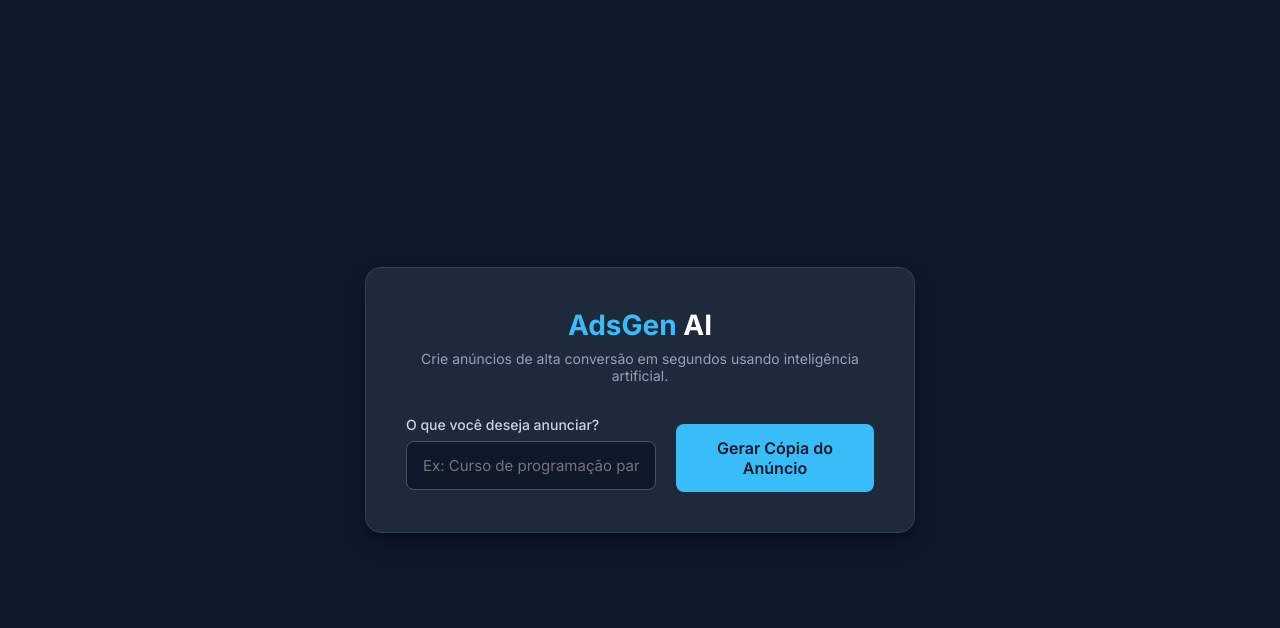
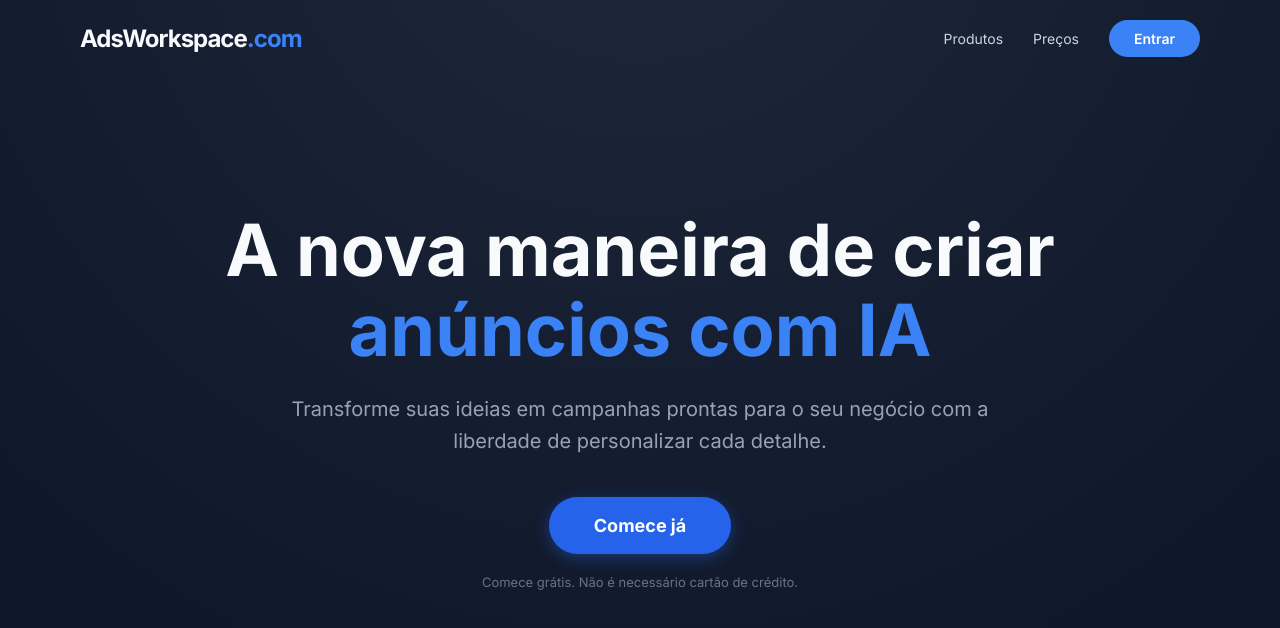
Before and after one commit to victorccunha2013-hub/sistema-anuncios-ia, a React (Vite) app in the folder frontend/: page / in a window 1280 px wide. Shown: the top 628 px of the page. Built offline with nearby package versions, Linux system fonts and the light colour scheme.

Commit message:
design: tela de boas vindas estilo landing page profissional

```diff
--- a/frontend/src/App.jsx
+++ b/frontend/src/App.jsx
@@ -1,65 +1,94 @@
-import React, { useState } from 'react'
+import React from 'react'
 import './index.css'
 
 function App() {
-  const [prompt, setPrompt] = useState('')
+  return (
+    <div style={{ minHeight: '100vh', position: 'relative' }}>
+      <div className="bg-gradient"></div>
 
-  return (
-    <div style={{
-      width: '100%',
-      maxWidth: '550px',
-      backgroundColor: '#1e293b',
-      padding: '40px',
-      borderRadius: '16px',
-      boxShadow: '0 10px 25px -5px rgba(0, 0, 0, 0.3), 0 8px 10px -6px rgba(0, 0, 0, 0.3)',
-      border: '1px solid #334155'
-    }}>
-      <header style={{ marginBottom: '32px', textAlign: 'center' }}>
-        <h1 style={{ fontSize: '28px', fontWeight: '700', marginBottom: '8px', color: '#38bdf8' }}>
-          AdsGen <span style={{ color: '#fff' }}>AI</span>
-        </h1>
-        <p style={{ color: '#94a3b8', fontSize: '14px' }}>
-          Crie anúncios de alta conversão em segundos usando inteligência artificial.
-        </p>
-      </header>
-
-      <main style={{ display: 'flex', flexDirection: 'col', gap: '20px' }}>
-        <div style={{ display: 'flex', flexDirection: 'column', gap: '8px' }}>
-          <label style={{ fontSize: '14px', fontWeight: '500', color: '#cbd5e1' }}>
-            O que você deseja anunciar?
-          </label>
-          <input
-            type="text"
-            placeholder="Ex: Curso de programação para iniciantes..."
-            value={prompt}
-            onChange={(e) => setPrompt(e.target.value)}
-            style={{
-              padding: '14px 16px',
-              borderRadius: '8px',
-              border: '1px solid #475569',
-              backgroundColor: '#0f172a',
-              color: '#fff',
-              fontSize: '15px',
-              outline: 'none',
-              transition: 'border-color 0.2s'
-            }}
-          />
+      {/* NAVBAR SUPERIOR */}
+      <nav style={{
+        display: 'flex',
+        justifyContent: 'space-between',
+        alignItems: 'center',
+        padding: '20px 80px',
+        position: 'fixed',
+        width: '100%',
+        top: 0,
+        zIndex: 10
+      }}>
+        <div style={{ fontSize: '24px', fontWeight: '700', letterSpacing: '-1px' }}>
+          AdsWorkspace<span style={{ color: '#3b82f6' }}>.com</span>
         </div>
 
+        <div style={{ display: 'flex', alignItems: 'center', gap: '30px' }}>
+          <a href="#" style={{ color: '#cbd5e1', textDecoration: 'none', fontSize: '14px' }}>Produtos</a>
+          <a href="#" style={{ color: '#cbd5e1', textDecoration: 'none', fontSize: '14px' }}>Preços</a>
+          <button style={{
+            backgroundColor: '#3b82f6',
+            color: 'white',
+            border: 'none',
+            padding: '10px 25px',
+            borderRadius: '25px',
+            fontWeight: '600',
+            cursor: 'pointer',
+            fontSize: '14px',
+            transition: '0.3s'
+          }}>
+            Entrar
+          </button>
+        </div>
+      </nav>
+
+      {/* HERO SECTION CENTRAL */}
+      <main style={{
+        display: 'flex',
+        flexDirection: 'column',
+        alignItems: 'center',
+        justifyContent: 'center',
+        height: '100vh',
+        textAlign: 'center',
+        padding: '0 20px'
+      }}>
+        <h1 style={{
+          fontSize: '72px',
+          fontWeight: '800',
+          lineHeight: '1.1',
+          marginBottom: '24px',
+          maxWidth: '900px'
+        }}>
+          A nova maneira de criar <br />
+          <span style={{ color: '#3b82f6' }}>anúncios com IA</span>
+        </h1>
+
+        <p style={{
+          fontSize: '20px',
+          color: '#94a3b8',
+          marginBottom: '40px',
+          maxWidth: '700px',
+          lineHeight: '1.6'
+        }}>
+          Transforme suas ideias em campanhas prontas para o seu negócio com a liberdade de personalizar cada detalhe.
+        </p>
+
         <button style={{
-          padding: '14px',
-          borderRadius: '8px',
+          backgroundColor: '#2563eb',
+          color: 'white',
           border: 'none',
-          backgroundColor: '#38bdf8',
-          color: '#0f172a',
-          fontWeight: '600',
-          fontSize: '16px',
+          padding: '18px 45px',
+          borderRadius: '40px',
+          fontSize: '18px',
+          fontWeight: '700',
           cursor: 'pointer',
-          transition: 'background-color 0.2s',
-          marginTop: '8px'
+          boxShadow: '0 4px 15px rgba(37, 99, 235, 0.4)',
+          transition: '0.3s'
         }}>
-          Gerar Cópia do Anúncio
+          Comece já
         </button>
+
+        <p style={{ marginTop: '20px', fontSize: '13px', color: '#64748b' }}>
+          Comece grátis. Não é necessário cartão de crédito.
+        </p>
       </main>
     </div>
   )
--- a/frontend/src/index.css
+++ b/frontend/src/index.css
@@ -1,4 +1,4 @@
-@import url('https://fonts.googleapis.com/css2?family=Inter:wght@400;500;600;700&display=swap');
+@import url('https://fonts.googleapis.com/css2?family=Inter:wght@300;400;600;700&display=swap');
 
 * {
   margin: 0;
@@ -8,10 +8,18 @@
 }
 
 body {
-  background-color: #0f172a; /* Fundo dark moderno */
+  background-color: #0f172a;
   color: #f8fafc;
-  display: flex;
-  justify-content: center;
-  align-items: center;
-  min-height: 100vh;
+  overflow-x: hidden;
 }
+
+/* Efeito de gradiente no fundo para parecer profissional */
+.bg-gradient {
+  position: absolute;
+  top: 0;
+  left: 0;
+  width: 100%;
+  height: 100%;
+  background: radial-gradient(circle at 50% -20%, #1e293b 0%, #0f172a 80%);
+  z-index: -1;
+}
```
